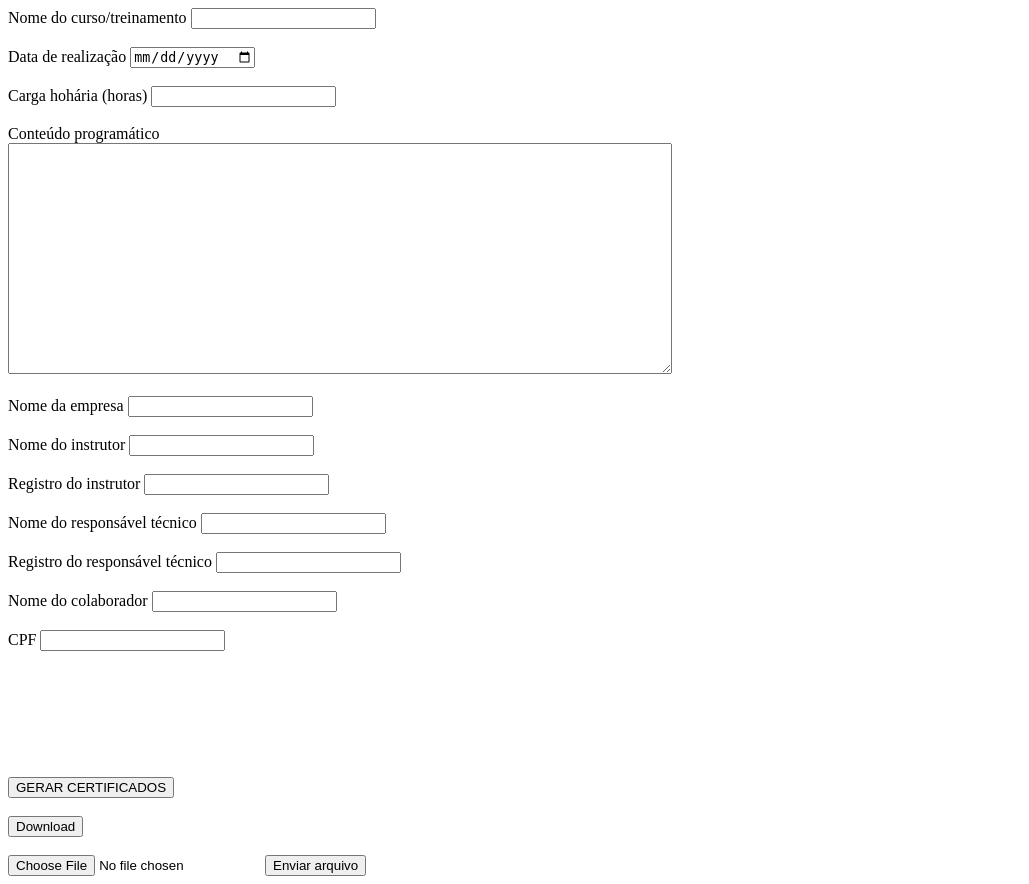
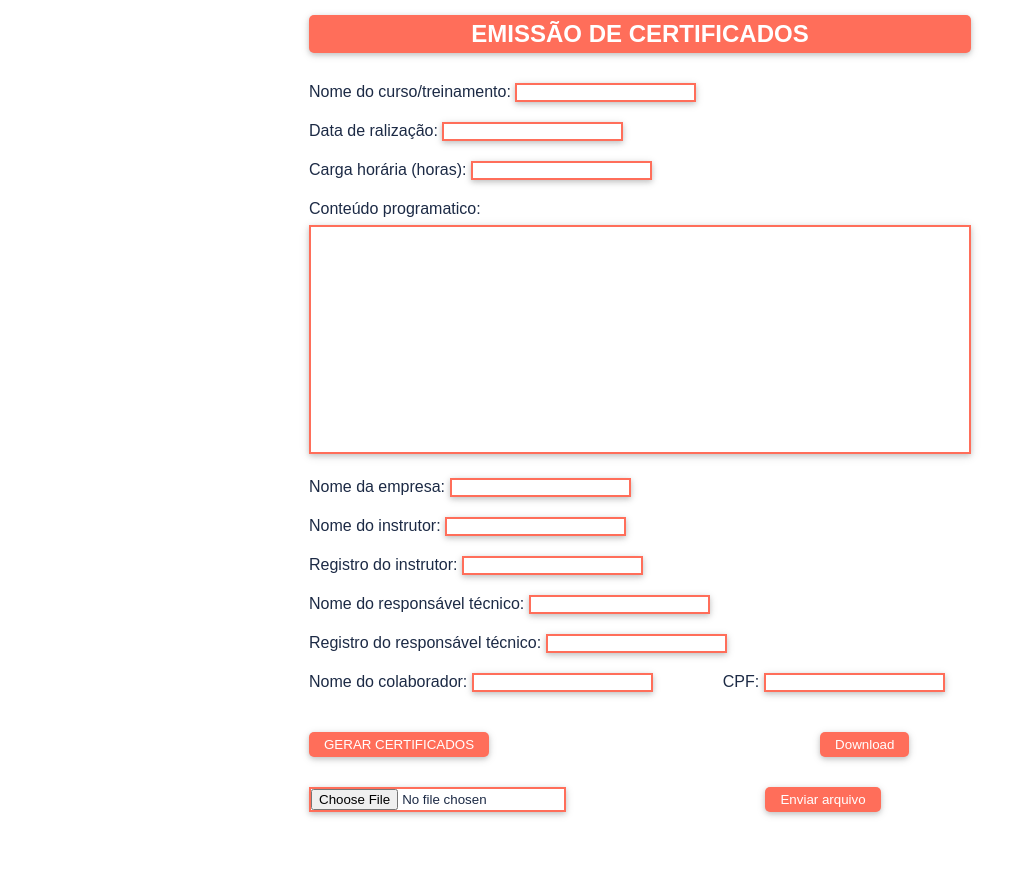
Before and after one commit to rafaelebata/Gerar-multi-certificados, a Flask app: page / in a window 1280 px wide. Shown: the whole page, without its empty margins (0-1029 px from the left). After the commit the page ends 817 px from the top, so only its background shows below. Run offline with Flask 2, Linux system fonts and the light colour scheme; some web fonts are replaced.

Commit message:
Alterado o HTML e criado o CSS

```diff
--- a/templates/app_certificado.html
+++ b/templates/app_certificado.html
@@ -1,63 +1,101 @@
 <!DOCTYPE html>
-<html>
+<html lang="en">
   <head>
-    <meta charset='utf-8'>
+    <meta charset="UTF-8">
+    <meta http-equiv="X-UA-Compatible" content="IE=edge">
+    <meta name="viewport" content="width=device-width, initial-scale=1.0">
+
     <title>Emissão de certificados</title>
+    <link rel="stylesheet" href="./style.css">
 
-
+    <link href="https://fonts.cdnfonts.com/css/avenir" rel="stylesheet">
   </head>
   <body>
-    <div id="form-fundo">
+    <h2>EMISSÃO DE CERTIFICADOS</h2>
 
     <div id="form-frente">
       <form action="/certificados" id="certificados" method="post">
         <div class="mb-3">
-                    <label for="nomecurso" >Nome do curso/treinamento</label>
-                    <input type="text" name="nomecurso" id="nomecurso"><br><br>
-                    <label for="datacurso" >Data de realização</label>
-                    <input type="date" name="datacurso" id="datacurso"><br><br>
-                    <label for="cargahorario">Carga hohária (horas)</label>
-                    <input type="number" name="cargahorario" id="cargahorario"><br><br>
-                    <label for="conteudo" >Conteúdo programático</label><br>
-                    <textarea type="text" rows="15" cols="80" name="conteudo" id="conteudo"></textarea><br><br>
-                    <label for="empresa" >Nome da empresa</label>
-                    <input type="text"  name="empresa" id="empresa"><br><br>
-                    <label for="nomeinstrutor">Nome do instrutor</label>
-                    <input type="text" name="nomeinstrutor" id="nomeinstrutor"><br><br>
-                    <label for="registroinstrutor" >Registro do instrutor</label>
-                    <input type="text" name="registroinstrutor" id="registroinstrutor"><br><br>
-                    <label for="nomeresponsavel" >Nome do responsável técnico</label>
-                    <input type="text" name="nomeresponsavel" id="nomeresponsavel"><br><br>
-                    <label for="registroresponsavel" >Registro do responsável técnico</label>
-                    <input type="text" name="registroresponsavel" id="registroresponsavel"><br><br>
+          <div class="container">
+            <label for="">Nome do curso/treinamento: </label>
+            <input type="text" name="nomecurso" id="nomecurso">
+          </div>
+
+          <div class="container">
+            <label for="">Data de ralização: </label>
+            <input type="text" name="datacurso" id="nomecurso">
+          </div>
+
+          <div class="container">
+            <label for="">Carga horária (horas): </label>
+            <input type="text" name="cargahorario" id="nomecurso">
+          </div>
+
+          <div class="container">
+            <label for="">Conteúdo programatico: </label>
+            <div>
+              <textarea name="conteudo" id="conteudo" cols="80" rows="15"></textarea>
+            </div>
+          </div>
+
+          <div class="container">
+            <label for="">Nome da empresa: </label>
+            <input type="text" name="empresa" id="empresa">
+          </div>
+
+          <div class="container">
+            <label for="">Nome do instrutor: </label>
+            <input type="text" name="nomeinstrutor" id="nomeinstrutor">
+          </div>
+
+          <div class="container">
+            <label for="">Registro do instrutor: </label>
+            <input type="text" name="registroinstrutor" id="registroinstrutor">
+          </div>
+
+          <div class="container">
+            <label for="">Nome do responsável técnico: </label>
+            <input type="text" name="nomeresponsavel" id="nomeresponsavel">
+          </div>
+
+          <div class="container">
+            <label for="">Registro do responsável técnico: </label>
+            <input type="text" name="registroresponsavel" id="registroresponsavel">
+          </div>
+
         </div>
 
         <div id="form-colab">
-                    <label for="nomecolab" >Nome do colaborador</label>
-                    <input type="text" name="nomecolab" id="nomecolab"><br><br>
-                    <label for="cpf" >CPF</label>
-                    <input type="text" name="cpf" id="cpf"><br><br>
-                </div><br><br><br><br><br><br>
-                <div class="mb-3">
-                    <button type="submit" id="btn_certificados">GERAR CERTIFICADOS</button><br><br>
+          <div>
+            <label for="nomecolab" >Nome do colaborador: </label>
+            <input type="text" name="nomecolab" id="nomecolab">
           </div>
-            </form>
 
-            <form action="/download" method="post">
-
-                <button type="submit">Download</button><br><br>
+          <div>
+            <label for="cpf" >CPF: </label>
+            <input type="text" name="cpf" id="cpf">
+          </div>
+        </div>
 
       </form>
+      <div class="buttons">
+        <div class="mb-3" id="gerarcert">
+          <button type="submit" id="btn_certificados">GERAR CERTIFICADOS</button>
+        </div>
 
-            <div id="form_frente" class="upload">
-                <form action="/upload" method="post" enctype="multipart/form-data">
-                    <input type="file" name="documento" id="documento">
-                    <button type="submit">Enviar arquivo</button>
+        <form action="/download" method="post" >
+          <button type="submit" class="download">Download</button>
         </form>
 
       </div>
 
+      <div id="form_frente" class="upload">
+        <form action="/upload" method="post" enctype="multipart/form-data" >
+          <input type="file" name="documento" id="documento">
+          <button type="submit" class="submit">Enviar arquivo</button>
+        </form>
       </div>
+
     </div>
     {% set menssagem = get_flashed_messages() %}
     {% if menssagem %}
@@ -65,5 +103,6 @@
             {{menssagem[0]}}
         </div>
     {% endif %}
+
   </body>
 </html>
--- /dev/null
+++ b/templates/style.css
@@ -0,0 +1,103 @@
+* {
+  margin: 0;
+  padding: 0;
+  box-sizing: border-box;
+}
+
+body {
+  height: auto;
+  display: grid;
+  place-content: center;
+  font-family: 'Avenir', sans-serif;
+  color: #1C2A45;
+  text-shadow: 0 2px 5px 0 rgba(0, 0, 0, 0.16), 0 2px 10px 0 rgba(0, 0, 0, 0.12);
+}
+
+@font-face {
+  font-family: 'Open Sans';
+  src: url('-Regular.ttf') format('truetype');
+}
+
+h2 {
+  margin-top: 15px;
+  margin-bottom: 30px;
+
+  padding-top: 5px;
+  padding-bottom: 5px;
+
+  text-align: center;
+  color: white;
+
+  border-radius: 5px 5px 5px 5px;
+  background-color: #FF6E5A;
+  box-shadow: 0 2px 5px 0 rgba(0, 0, 0, 0.16), 0 2px 10px 0 rgba(0, 0, 0, 0.12);
+}
+
+.container {
+  margin-bottom: 20px;
+}
+
+textarea {
+  margin-top: 7px;
+  resize: none;
+  border: 2px solid #FF6E5A;
+  box-shadow: 0 2px 5px 0 rgba(0, 0, 0, 0.16), 0 2px 10px 0 rgba(0, 0, 0, 0.12);
+}
+
+input {
+  border: 2px solid #FF6E5A;
+  box-shadow: 0 2px 5px 0 rgba(0, 0, 0, 0.16), 0 2px 10px 0 rgba(0, 0, 0, 0.12);
+}
+
+#form-colab {
+  display: flex;
+  flex-direction: row;
+
+  gap: 70px;
+}
+
+#certificados {
+  margin-bottom: 25px;
+}
+
+.buttons {
+  display: flex;
+  gap: 50%;
+}
+
+button {
+  padding: 5px 15px;
+  border-radius: 5px 5px 5px 5px;
+
+  cursor: pointer;
+
+  border: 0;
+  background-color: #FF6E5A;
+
+  color: white;
+  font-style: bold;
+}
+
+#btn_certificados {
+  margin-top: 15px;
+  box-shadow: 0 2px 5px 0 rgba(0, 0, 0, 0.16), 0 2px 10px 0 rgba(0, 0, 0, 0.12);
+}
+
+.download {
+  margin-top: 15px;
+  margin-bottom: 15px;
+  box-shadow: 0 2px 5px 0 rgba(0, 0, 0, 0.16), 0 2px 10px 0 rgba(0, 0, 0, 0.12);
+}
+
+#documento {
+  margin-top: 15px;
+  margin-bottom: 15px;
+  box-shadow: 0 2px 5px 0 rgba(0, 0, 0, 0.16), 0 2px 10px 0 rgba(0, 0, 0, 0.12);
+}
+
+
+
+.submit {
+  margin-left: 195px;
+  box-shadow: 0 2px 5px 0 rgba(0, 0, 0, 0.16), 0 2px 10px 0 rgba(0, 0, 0, 0.12);
+}
```
Lines whose indentation alone changed are shown as unchanged.
